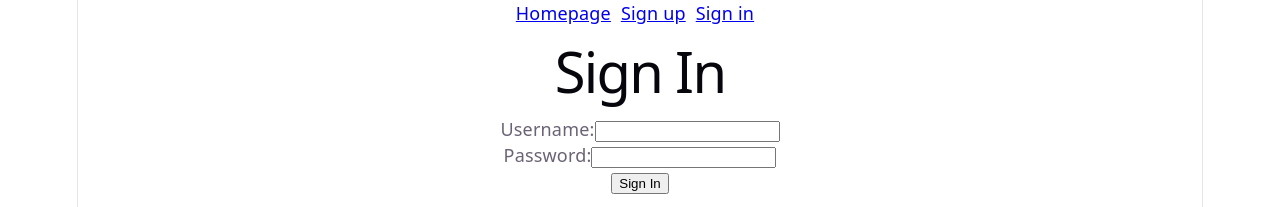
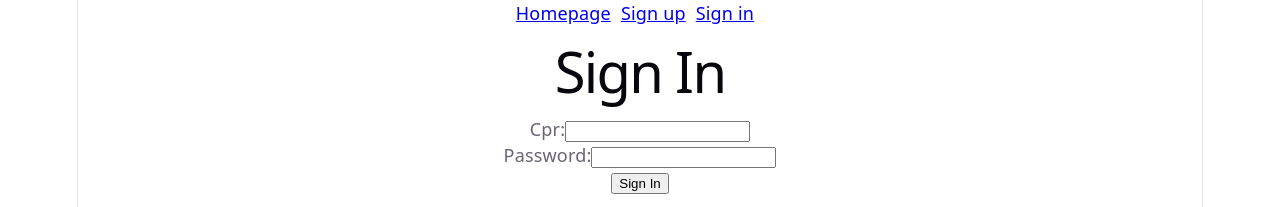
Before and after one commit to mhdrash/workwave-frontend, a React (Vite) app: page /sign-in in a window 1280 px wide. Shown: the top 207 px of the page. Built offline with nearby package versions, Linux system fonts and the light colour scheme.

Commit message:
change username to cpr

```diff
--- a/src/pages/SignIn.jsx
+++ b/src/pages/SignIn.jsx
@@ -4,7 +4,7 @@
 
 function SignIn({ setUser }) {
   const [formData, setFormData] = useState({
-    username: '',
+    cpr: '',
     password: '',
   });
   const [errorMessage, setErrorMessage] = useState('');
@@ -37,12 +37,12 @@
       <h1>Sign In</h1>
       <form onSubmit={handleSubmit}>
         <div>
-          <label htmlFor="username">Username:</label>
+          <label htmlFor="cpr">Cpr:</label>
           <input
-            id="username"
-            name="username"
+            id="cpr"
+            name="cpr"
             type="text"
-            value={formData.username}
+            value={formData.cpr}
             onChange={handleChange}
             required
           />
--- a/src/pages/Signup.jsx
+++ b/src/pages/Signup.jsx
@@ -4,7 +4,7 @@
 
 function Signup() {
   const [formData, setFormData] = useState({
-    username: '',
+    cpr: '',
     password: '',
   });
   const [errorMessage, setErrorMessage] = useState('');
@@ -31,12 +31,12 @@
       <h1>Sign Up</h1>
       <form onSubmit={handleSubmit}>
         <div>
-          <label htmlFor="username">Username:</label>
+          <label htmlFor="cpr">Cpr:</label>
           <input
-            id="username"
-            name="username"
+            id="cpr"
+            name="cpr"
             type="text"
-            value={formData.username}
+            value={formData.cpr}
             onChange={handleChange}
             required
           />
```
Also changed, not shown: 1 other file (tests, documents, lock files or other folders).
